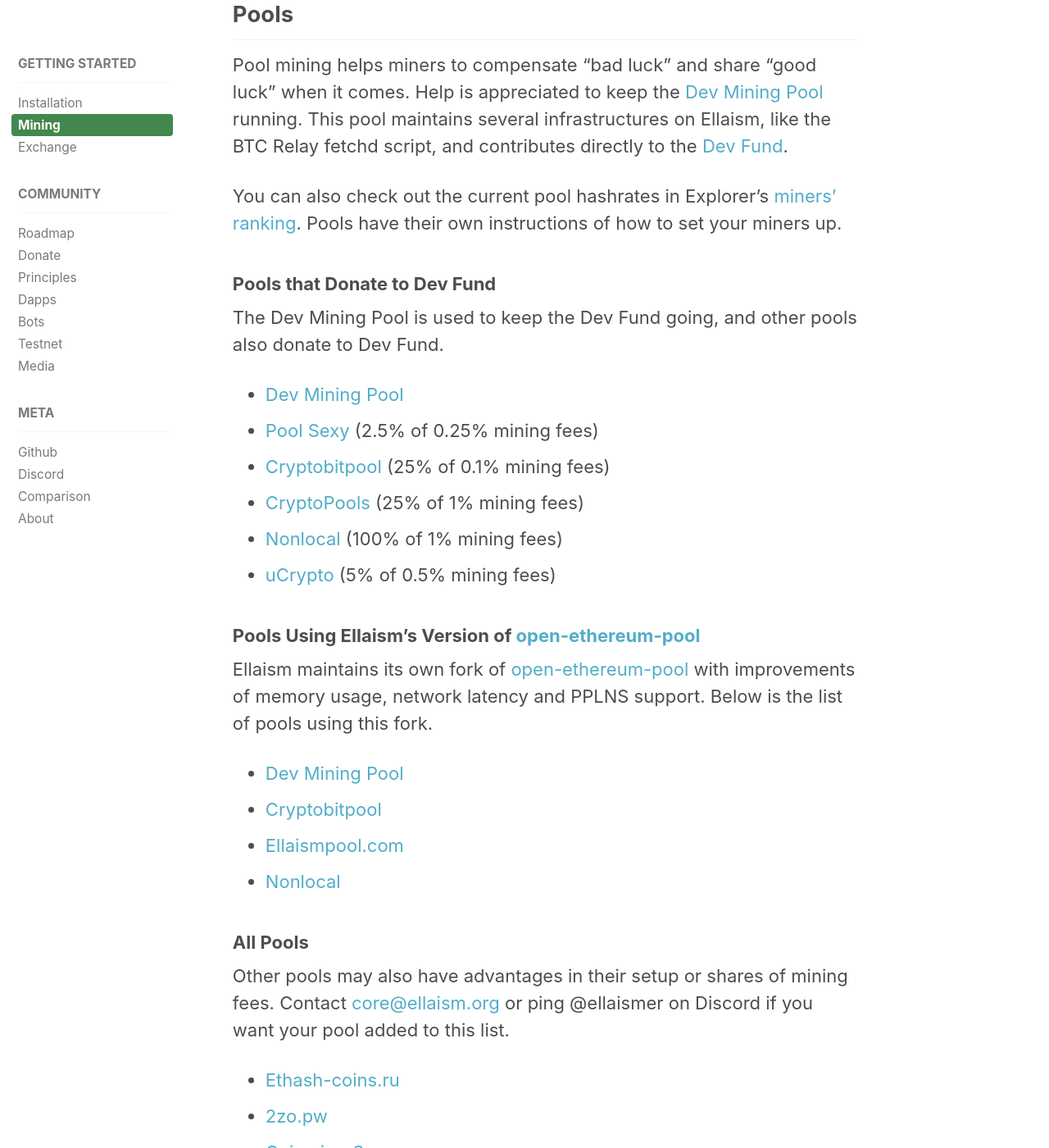
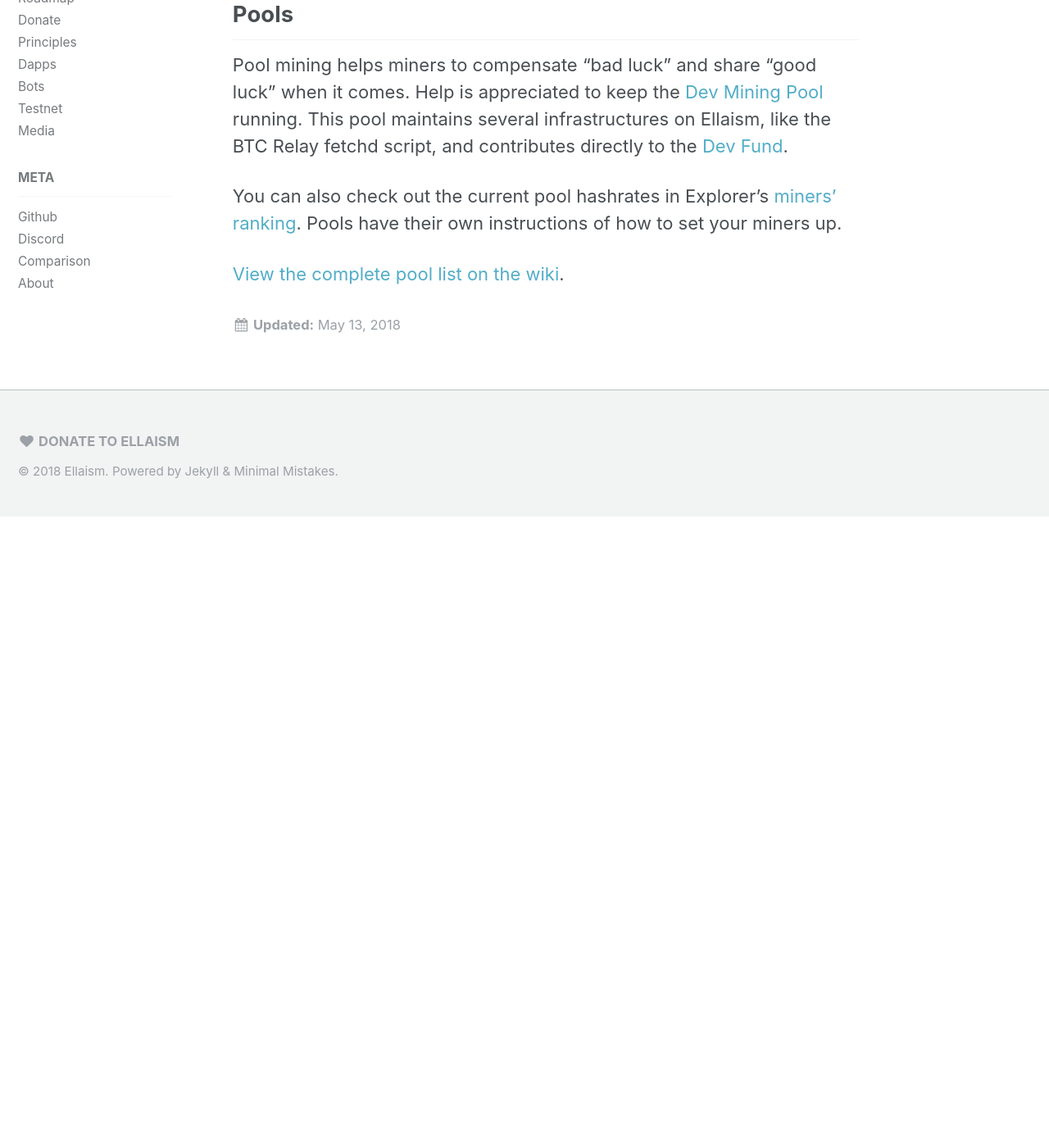
Before and after one commit to ellaism/ellaism.org, a Jekyll site: the page built from _docs/mining.md, in a window 1280 px wide and 1400 px high, scrolled down 564 px. Shown: the whole window at 82% size. Built offline with Jekyll 4.4.1, drawn with Linux system fonts in a browser that asks for light colours; after the commit the page ends 1194 px from its top, so only the background shows below that; some of the changed text lies outside the part shown.

Commit message:
Load mining pool list from wiki

```diff
--- a/_docs/mining.md
+++ b/_docs/mining.md
@@ -1,7 +1,7 @@
 ---
 title: "Mining Ellaism"
 permalink: /mining/
-modified: 2017-11-21
+modified: 2018-05-13
 ---
 
 {% include base_path %}
@@ -22,59 +22,5 @@
 
 You can also check out the current pool hashrates in Explorer's [miners' ranking](https://explorer.ellaism.org/miners). Pools have their own instructions of how to set your miners up.
 
-### Pools that Donate to Dev Fund
-
-The Dev Mining Pool is used to keep the Dev Fund going, and other pools also
-donate to Dev Fund.
-
-* [Dev Mining Pool](https://pool.ellaism.org)
-* [Pool Sexy](http://ella.pool.sexy) (2.5% of 0.25% mining fees)
-* [Cryptobitpool](http://ella.cryptobitpool.eu) (25% of 0.1% mining fees)
-* [CryptoPools](http://ella.cryptopools.info) (25% of 1% mining fees)
-* [Nonlocal](https://pool.nonlocal.ca) (100% of 1% mining fees)
-* [uCrypto](https://ucrypto.net/currency/?curr=ELLA) (5% of 0.5% mining fees)
-
-### Pools Using Ellaism's Version of [open-ethereum-pool](https://github.com/ellaism/open-ethereum-pool)
-
-Ellaism maintains its own fork of [open-ethereum-pool](https://github.com/ellaism/open-ethereum-pool) with improvements of memory usage, network latency and PPLNS support. Below is the list of pools using this fork.
-
-* [Dev Mining Pool](https://pool.ellaism.org/)
-* [Cryptobitpool](http://ella.cryptobitpool.eu/)
-* [Ellaismpool.com](http://ellaismpool.com)
-* [Nonlocal](https://pool.nonlocal.ca)
-
-### All Pools
-
-Other pools may also have advantages in their setup or shares of mining fees. Contact [core@ellaism.org](mailto:core@ellaism.org) or ping @ellaismer on Discord if you want your pool added to this list.
-
-* [Ethash-coins.ru](http://ella.ethash-coins.ru)
-* [2zo.pw](http://ellaism.2zo.pw)
-* [CoinminerSpace](http://ella.coinminer.space)
-* [AltpoolPro](http://ella.altpool.pro)
-* [Cryptodig.ru](http://ella-solo.cryptodig.ru)
-* [Cryptobee](http://cryptobee.de)
-* [2miners](https://2miners.com)
-* [MegaPool](http://megapool.io/ella)
-* [Rei Do Coin](https://ella.reidocoin.com.br/)
-* [Clona.ru](http://clona.ru)
-* [CoinsFarm](https://coins.farm/pools/ella)
-* [TetraPool](https://ellaism.tetrapool.com/)
-* [BaikalMine](http://ell.baikalmine.com)
-* [Bolxcruncha](http://ella.bloxcruncha.io)
-* [MyPoolOnline](https://ella.mypool.online)
-* [PandaPool](https://pandapool.io/info/howtostart/ethash/19)
-* [HyberHash](https://ella.hyperhash.net/)
-* [RealSite](https://mine-ella.real-site.com/)
-* [CryptopoolNetwork](http://ella.cryptopool.network/)
-* [NeverMining](http://ella.nevermining.org)
-* [CryptoMine.Rocks](https://ella.cryptomine.rocks)
-* [Coinaroo](http://ella.coinaroo.net)
-* [Ella Minerpool](http://ella.minerpool.net)
-* [Epool.io](http://ella.epool.io)
-* [Ellaismpool.com](http://ellaismpool.com)
-* [Swedishpool](http://swedishpool.se/)
-* [LDVPool](http://ella.ldvpool.com)
-* [SoloPool](https://ella.solopool.org/)
-* [Ellaismpool.com](http://ellaismpool.com)
-* [Comining](http://comining.io/)
-* [DigiPools](http://ella.digipools.org/)
+<div class="wiki-loader"></div>
+<div id="wiki-page-content" data-wiki-page="https://wiki.ellaism.org/Pool-List" data-wiki-fail-message="View the complete pool list on the wiki"></div>
```
